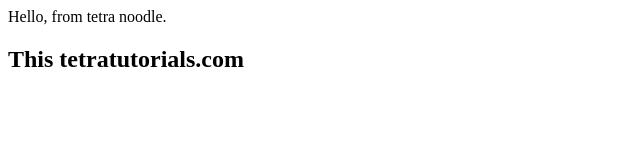
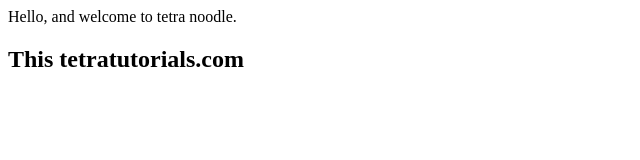
Before and after one commit to srikanthnowduru/demoapp, a plain HTML site: page web/index.html in a window 1280 px wide. Shown: the whole page, without its empty margins (0-640 px from the left). Drawn offline with Linux system fonts and the light colour scheme.

Commit message:
welcome text

```diff
--- a/web/index.html
+++ b/web/index.html
@@ -1,2 +1,2 @@
-<h>Hello, from tetra noodle.</h1>
+<h>Hello, and welcome to tetra noodle.</h1>
 <h2>This tetratutorials.com</h2>
```
